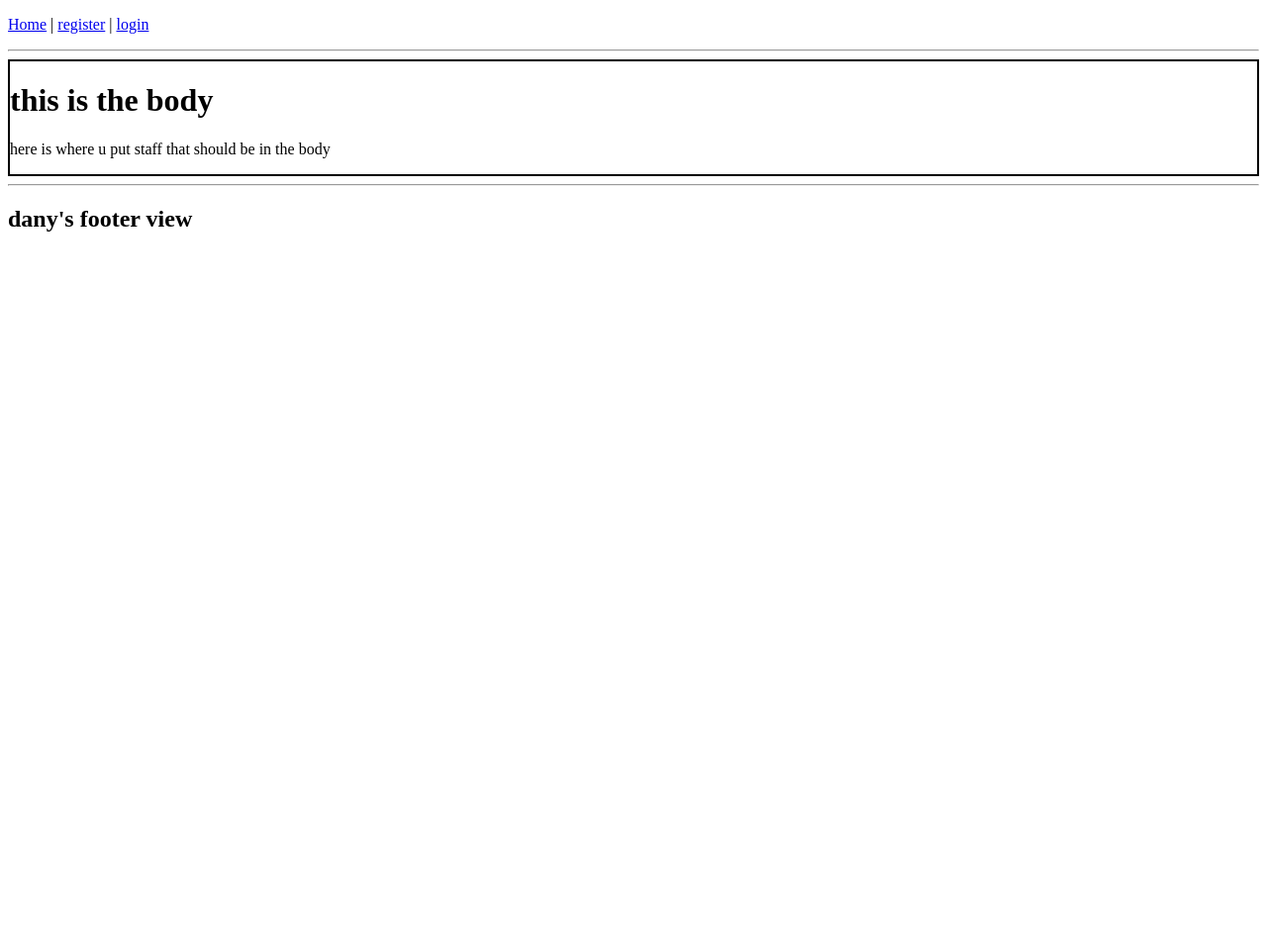
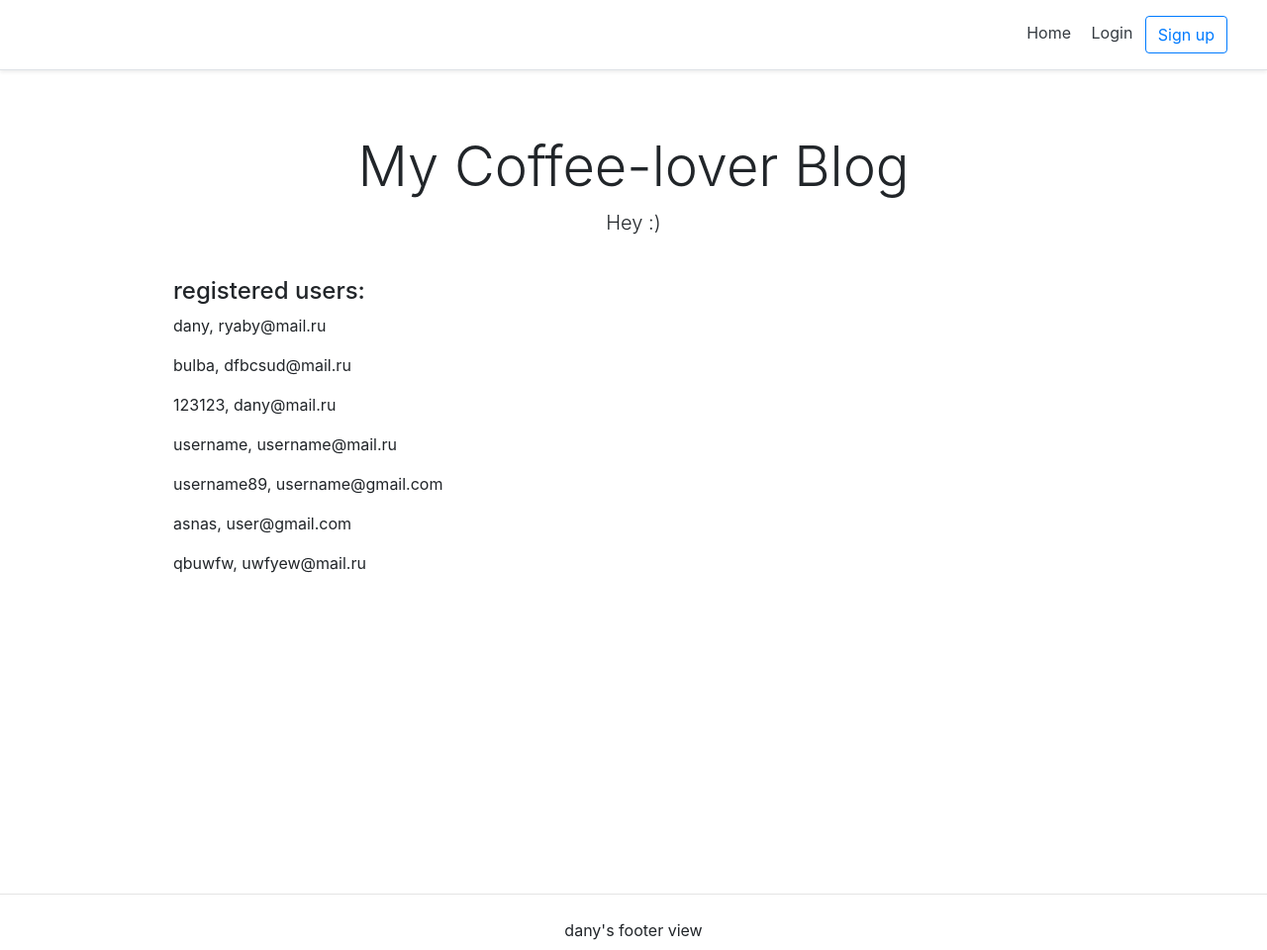
Before and after one commit to danyryabb/py_isp, a Django app: page / in a window 1280 px wide. Shown: the whole page at 99% size. Before the commit the page ends 234 px from the top, so only its background shows below. Run offline with Django 3.2, Linux system fonts and the light colour scheme; data comes from the database, SQL or seed files in the repository; both versions use the stored data as it was after the commit; some libraries are stand-ins or nearby versions.

Commit message:
add bootstrap for header

```diff
--- a/myblog/myblogg/personal/templates/personal/home.html
+++ b/myblog/myblogg/personal/templates/personal/home.html
@@ -1,14 +1,18 @@
 {% extends 'base.html' %}
 
 {% block content %}
+    <div class="pricing-header px-3 py-3 pt-md-5 pb-md-4 mx-auto text-center">
+        <h1 class="display-4">My Coffee-lover Blog</h1>
+        <p class="lead">Hey :)</p>
+    </div>
 
-<div style="border: 2px solid #000;">
-    <h1>this is the body</h1>
-    <p>here is where u put staff that should be in the body</p>
-
-    {% for item in accounts %}
-        <p>{{item}}</p>
-    {% endfor %}
-</div>
+    <div class="container">
+        <div class="d-flex flex-column">
+             <h4>registered users:</h4>
+            {% for item in accounts %}
+                <p>{{item}}</p>
+            {% endfor %}
+        </div>
+    </div>
 
 {% endblock content %}
--- a/myblog/myblogg/personal/views.py
+++ b/myblog/myblogg/personal/views.py
@@ -11,5 +11,5 @@ def home_screen_view(request):
     # context['list_of_values'] = list_of_values
 
     accounts = Account.objects.all()
-    context['users'] = accounts
+    context['accounts'] = accounts
     return render(request, "personal/home.html", context)
--- a/myblog/myblogg/templates/base.html
+++ b/myblog/myblogg/templates/base.html
@@ -3,30 +3,27 @@
 
 <head>
     <title>title</title>
-    {% if request.user.is_authenticated %}
-        <p>
-            <a href="{% url 'home' %}">Home</a> |
-            <a href="{% url 'logout' %}">logout</a>
-        </p>
-        <p>hello, {{request.user.username}}</p>
-    {% else %}
-        <p>
-            <a href="{% url 'home' %}">Home</a> |
-            <a href="{% url 'register' %}">register</a> |
-            <a href="{% url 'login' %}">login</a>
-        </p>
-    {% endif %}
-    <hr>
+    <!-- Required meta tags -->
+    <meta charset="utf-8">
+    <meta name="viewport" content="width=device-width, initial-scale=1, shrink-to-fit=no">
+    {% include 'snippets/header.html' %}
 </head>
 
 <body>
-{% block content %}
-{% endblock content %}
+    <!--body-->
+    <style type="text/css">
+        .main{
+            min-height: 100vh;
+            height: 100%;
+        }
+    </style>
+    <div class="main">
+        {% block content %}
+        {% endblock content %}
+    </div>
+
+    <!--end body-->
+    {% include 'snippets/footer.html' %}
 </body>
 
-<footer>
-    <hr>
-    <h2>dany's footer view</h2>
-</footer>
-
 </html>
--- /dev/null
+++ b/myblog/myblogg/templates/snippets/footer.html
@@ -0,0 +1,22 @@
+<style type="text/css">
+    .footer{
+        min-height: 40px;
+    }
+</style>
+
+<!--footer-->
+<hr>
+<div class="d-flex flex-row align-items-center footer">
+    <p class="m-auto">dany's footer view</p>
+</div>
+<!--end footer-->
+
+<script src="https://code.jquery.com/jquery-3.4.1.slim.min.js"
+        integrity="sha384-J6qa4849blE2+poT4WnyKhv5vZF5SrPo0iEjwBvKU7imGFAV0wwj1yYfoRSJoZ+n"
+        crossorigin="anonymous"></script>
+<script src="https://cdn.jsdelivr.net/npm/popper.js@1.16.0/dist/umd/popper.min.js"
+        integrity="sha384-Q6E9RHvbIyZFJoft+2mJbHaEWldlvI9IOYy5n3zV9zzTtmI3UksdQRVvoxMfooAo"
+        crossorigin="anonymous"></script>
+<script src="https://stackpath.bootstrapcdn.com/bootstrap/4.4.1/js/bootstrap.min.js"
+        integrity="sha384-wfSDF2E50Y2D1uUdj0O3uMBJnjuUD4Ih7YwaYd1iqfktj0Uod8GCExl3Og8ifwB6"
+        crossorigin="anonymous"></script>
--- /dev/null
+++ b/myblog/myblogg/templates/snippets/header.html
@@ -0,0 +1,43 @@
+<link rel="stylesheet" href="https://stackpath.bootstrapcdn.com/bootstrap/4.3.1/css/bootstrap.min.css"
+      integrity="sha384-ggOyR0iXCbMQv3Xipma34MD+dH/1fQ784/j6cY/iJTQUOhcWr7x9JvoRxT2MZw1T" crossorigin="anonymous">
+
+
+<style type="text/css">
+    @media (min-width: 768px) {
+        html {
+            font-size: 16px;
+        }
+    }
+
+    .container {
+        max-width: 960px;
+    }
+
+    .pricing-header {
+        max-width: 700px;
+    }
+
+    .card-deck .card {
+        min-width: 220px;
+    }
+</style>
+<!--header-->
+<div class="d-flex flex-column flex-md-row align-items-center p-3 px-md-4 mb-3 bg-white border-bottom shadow-sm">
+    <h5 class="my-0 mr-md-auto font-weight-normal">
+        {% if request.user.is_authenticated %}
+        <p>hello, {{request.user.username}}</p>
+        {% endif %}
+    </h5>
+    <nav class="my-2 my-md-0 mr-md-3">
+        {% if request.user.is_authenticated %}
+            <a class="p-2 text-dark" href="{% url 'home' %}">Home</a>
+            <a class="p-2 text-dark" href="{% url 'account' %}">Account</a>
+            <a class="p-2 text-dark" href="{% url 'logout' %}">Logout</a>
+        {% else %}
+            <a class="p-2 text-dark" href="{% url 'home' %}">Home</a>
+            <a class="p-2 text-dark" href="{% url 'login' %}">Login</a>
+            <a class="btn btn-outline-primary" href="{% url 'register' %}">Sign up</a>
+        {% endif %}
+    </nav>
+</div>
+<!--end header-->
```
Also changed, not shown: myblog/myblogg/db.sqlite3, 6 other files.
